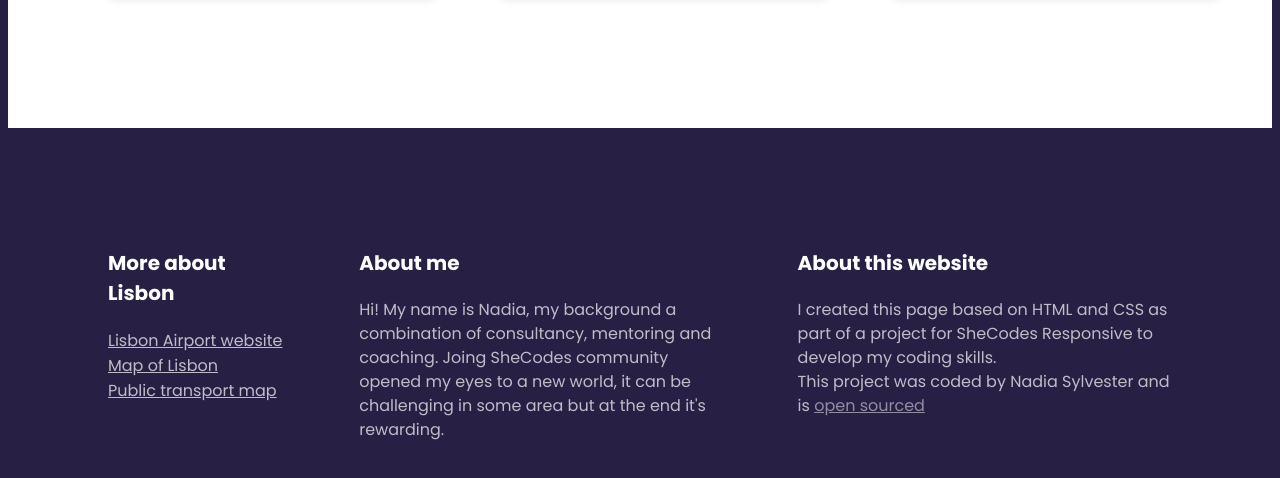
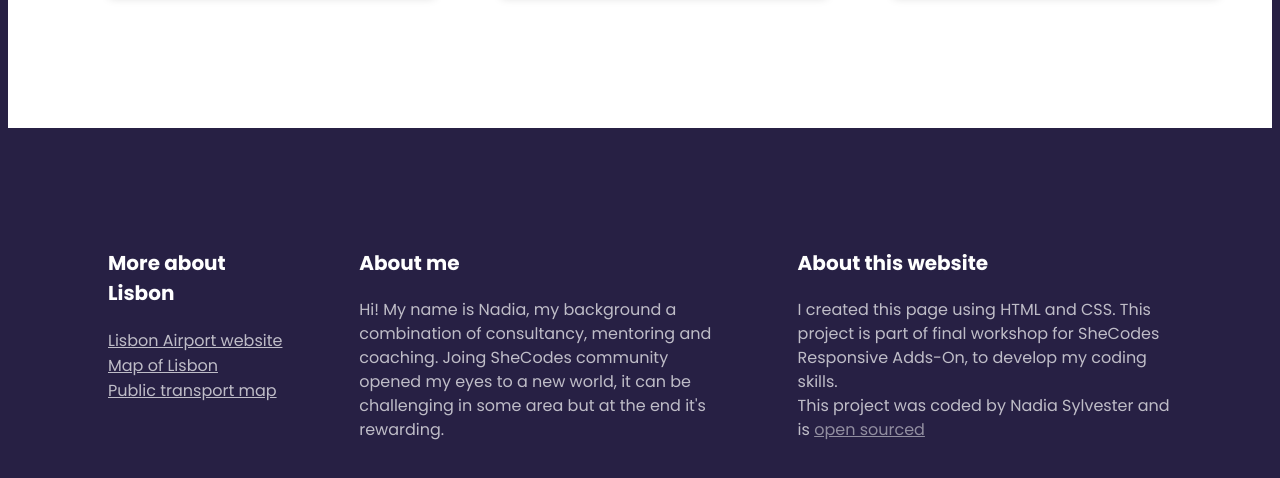
Before and after one commit to Nadya58s/lisbon-travel-project, a plain HTML site: page index.html in a window 1280 px wide. Shown: the part 3197-3675 px from the top of the page. Drawn offline with Linux system fonts and the light colour scheme; a script that the page names is missing.

Commit message:
updated footer

```diff
--- a/index.html
+++ b/index.html
@@ -241,7 +241,7 @@
           <div>
             <h3>About this website</h3>
             <p>
-              I created this page based on HTML and CSS as part of a project for SheCodes Responsive
+              I created this page using HTML and CSS. This project is part of final workshop for SheCodes Responsive Adds-On,
               to develop my coding skills.
               <br />
               This project was coded by Nadia Sylvester and is
```
